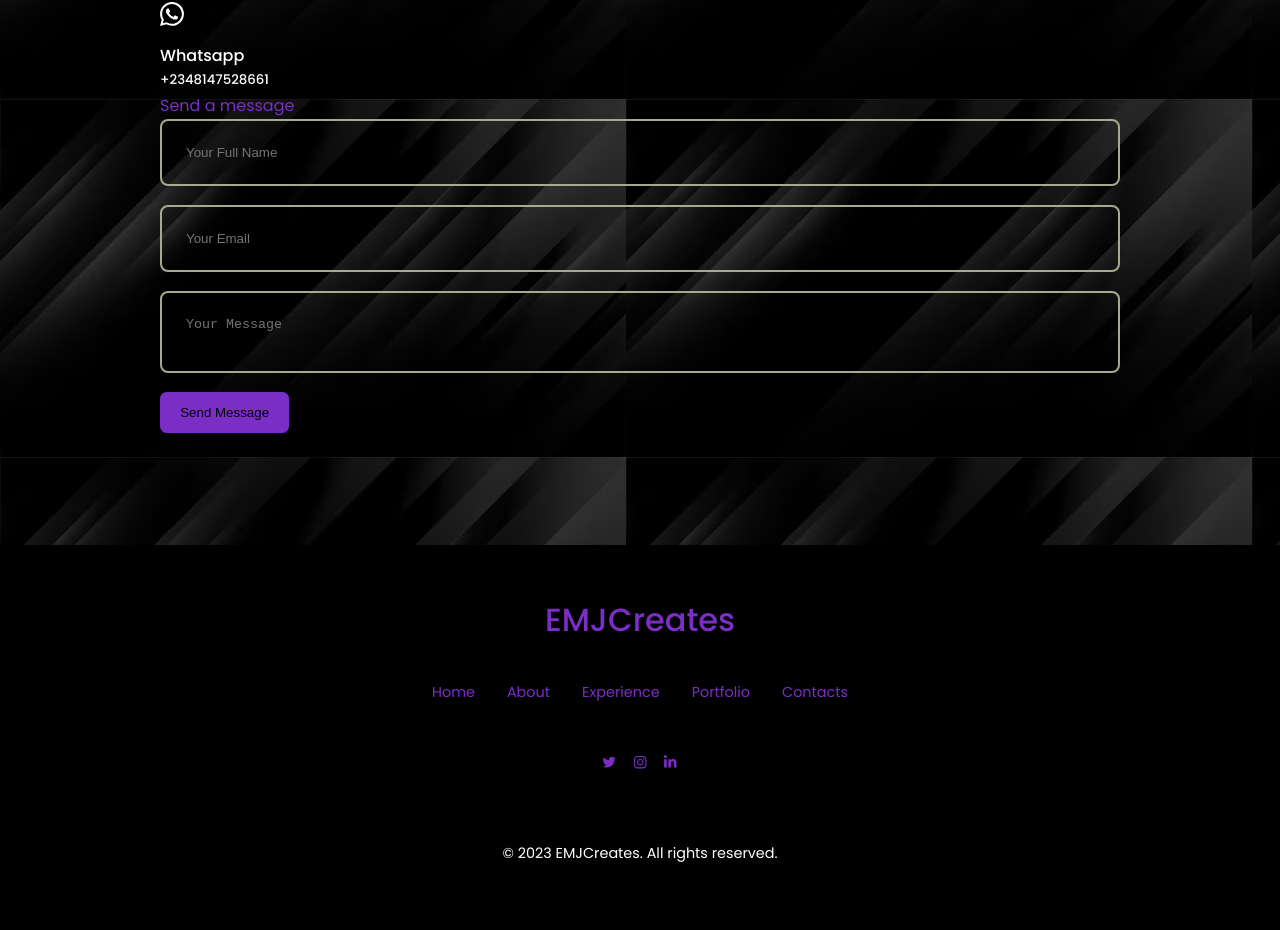
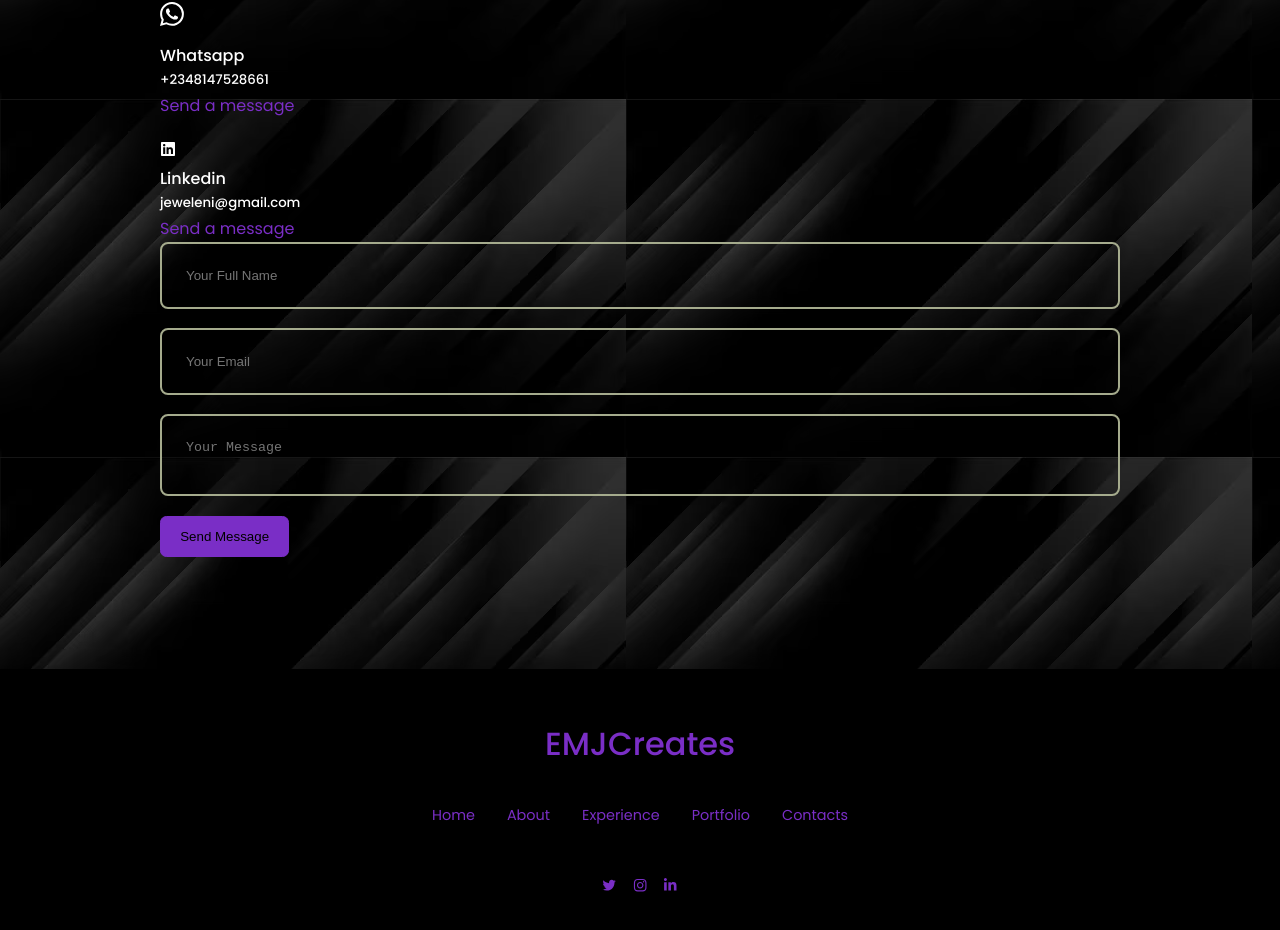
Before and after one commit to Jeweleni/Portfolio, a React (Create React App) app: page / in a window 1280 px wide. Shown: the part 4197-5127 px from the top of the page. Built offline with nearby package versions, Linux system fonts and the light colour scheme; a web font is replaced by a local one.

Commit message:
whatsapp api

```diff
--- a/src/Components/Contacts/Contacts.js
+++ b/src/Components/Contacts/Contacts.js
@@ -2,6 +2,7 @@ import React, {useRef} from 'react';
 import './Contacts.css';
 import { MdOutlineEmail } from "react-icons/md";
 import { BsWhatsapp } from "react-icons/bs";
+import { FaLinkedin } from 'react-icons/fa';
 import emailjs from 'emailjs-com';
 
 const Contacts = () => {
@@ -36,24 +37,26 @@ const Contacts = () => {
               <BsWhatsapp className='conatact__option-icon'/>
               <h4>Whatsapp</h4>
               <h5>+2348147528661</h5>
-              <a href='https://api.whatsapp.com/send?phone=+2348147528661' rel="noreferrer" target="_blank">Send a message</a>
+              <a href='https://api.whatsapp.com/send/?phone=2348147528661&text=Hello ' rel="noreferrer" target="_blank">Send a message</a>
             </article>
-            {/* <article className="conatact__option">
+            <article className="conatact__option">
               <FaLinkedin/>
               <h4>Linkedin</h4>
               <h5>jeweleni@gmail.com</h5>
-              <a href=''>Senf a message</a>
-            </article> */}
+              <a href='https://www.linkedin.com/in/momoreoluwajeweleni/'>Send a message</a>
+            </article>
 
           </div>
+          <div>
 
           <form ref={form} onSubmit={sendEmail}>
             <input type="text" name="name" placeholder="Your Full Name" required/>
             <input type="email" name="email" placeholder="Your Email" required/>
             <textarea name="message" rows="name" placeholder="Your Message" required/>
 
-            <button type='submit' className='btn btn-primary'>Send Message</button>
+            <button type='submit' className='btn btn-primary' >Send Message</button>
           </form>
+          </div>
         </div>
 
        </section>
```
